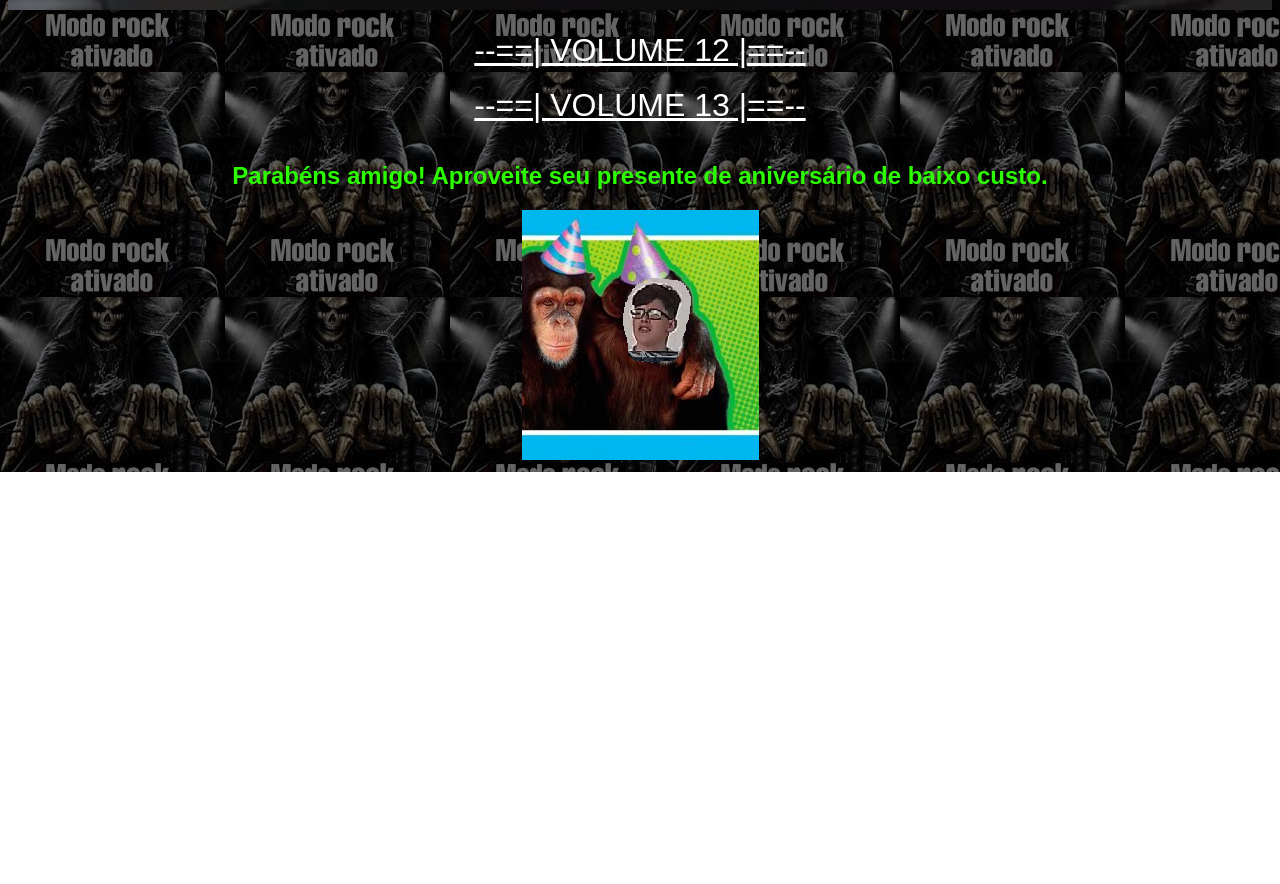
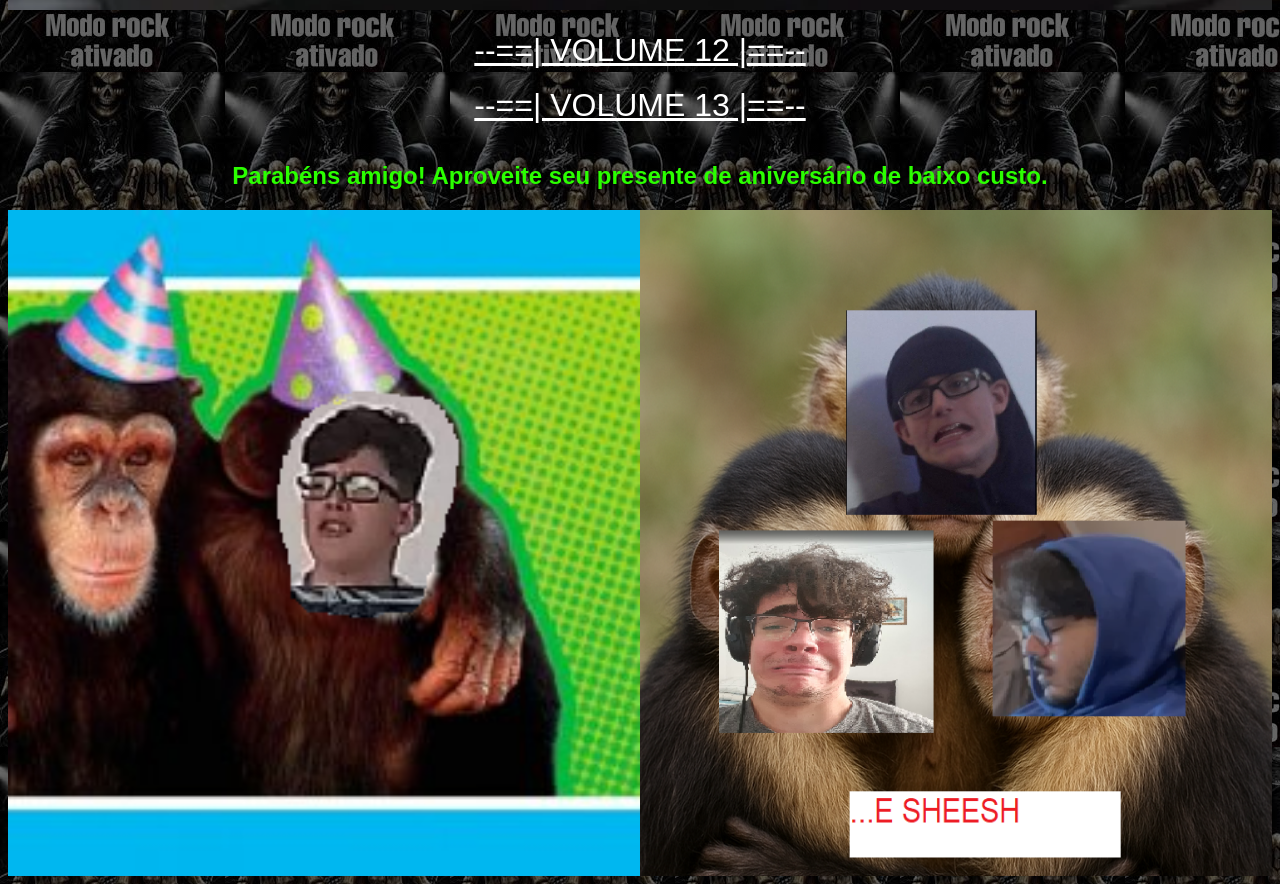
Before and after one commit to HeitorMancini/gisoldiparabens, a plain HTML site: page ghoul.html in a window 1280 px wide. Shown: the part 1278-2162 px from the top of the page. Before the commit the page ends 1750 px from the top, so only its background shows below. Drawn offline with Linux system fonts and the light colour scheme.

Commit message:
Add files via upload

```diff
--- a/ghoul.html
+++ b/ghoul.html
@@ -19,9 +19,19 @@
             font-size: xx-large;
         }
 
+        .imagens {
+            display: flex;
+            width: 100%;
+        }
+
     </style>
 </head>
 <body>
+    <audio autoplay loop>
+        <source src="img/rockfoda.mp4" type="audio/mpeg">
+        Seu navegador não suporta áudio.
+      </audio>
+
     <h1>GHOUL DO TOKYO GHOUL!!! AURA + EGO DMS</h1>
     <img src="img/ghoul.png" alt="" width="100%" height="auto">
     <div>
@@ -33,7 +43,11 @@
         <br>
         <br>
         <h2>Parabéns amigo! Aproveite seu presente de aniversário de baixo custo.</h2>
-        <img src="img/parabens.png" alt="">
+
+    </div>
+    <div class="imagens">
+        <img src="img/parabens.png" alt="" width="50%">
+        <img src="img/sheesh.png" alt="" width="50%">
     </div>
 </body>
 </html>
```
